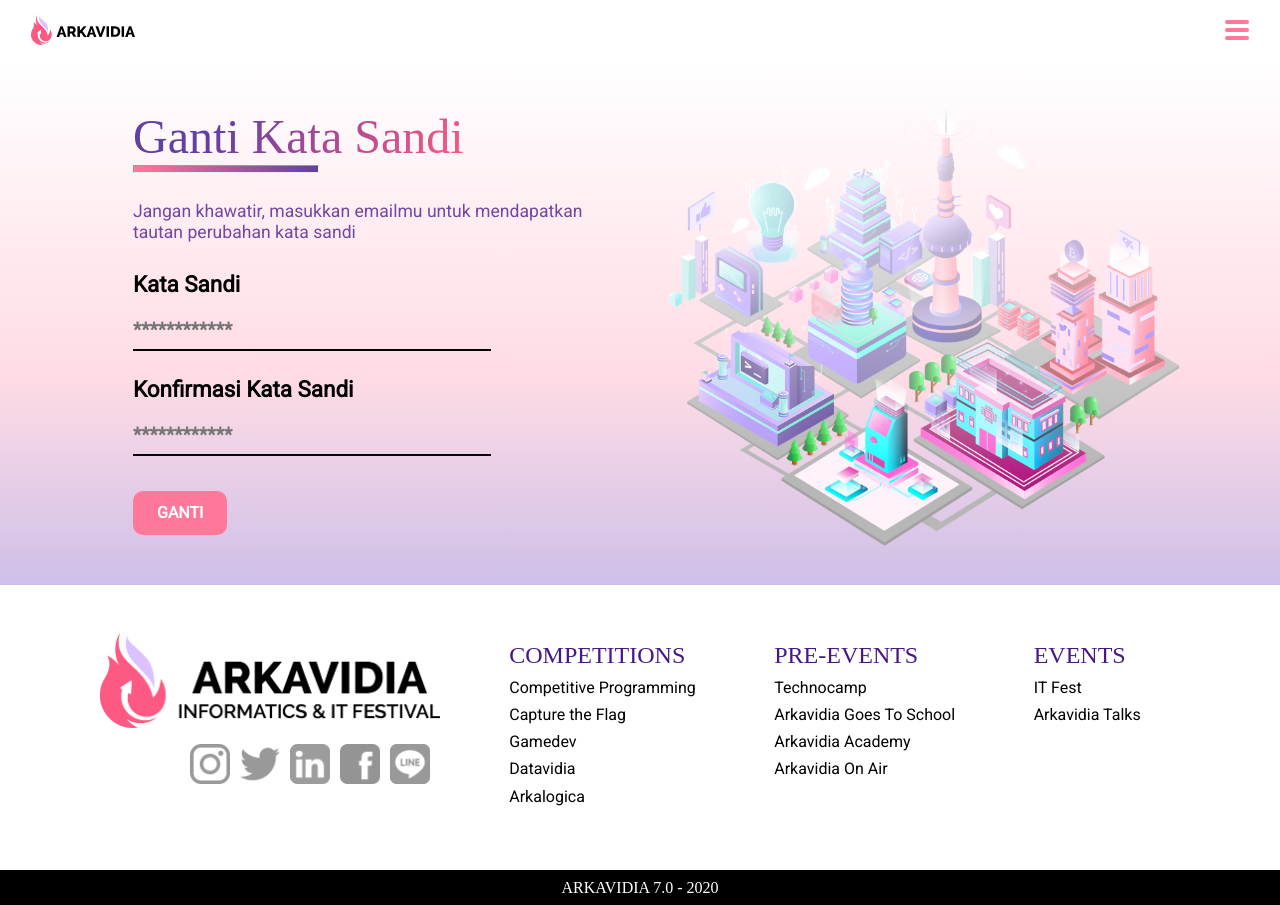
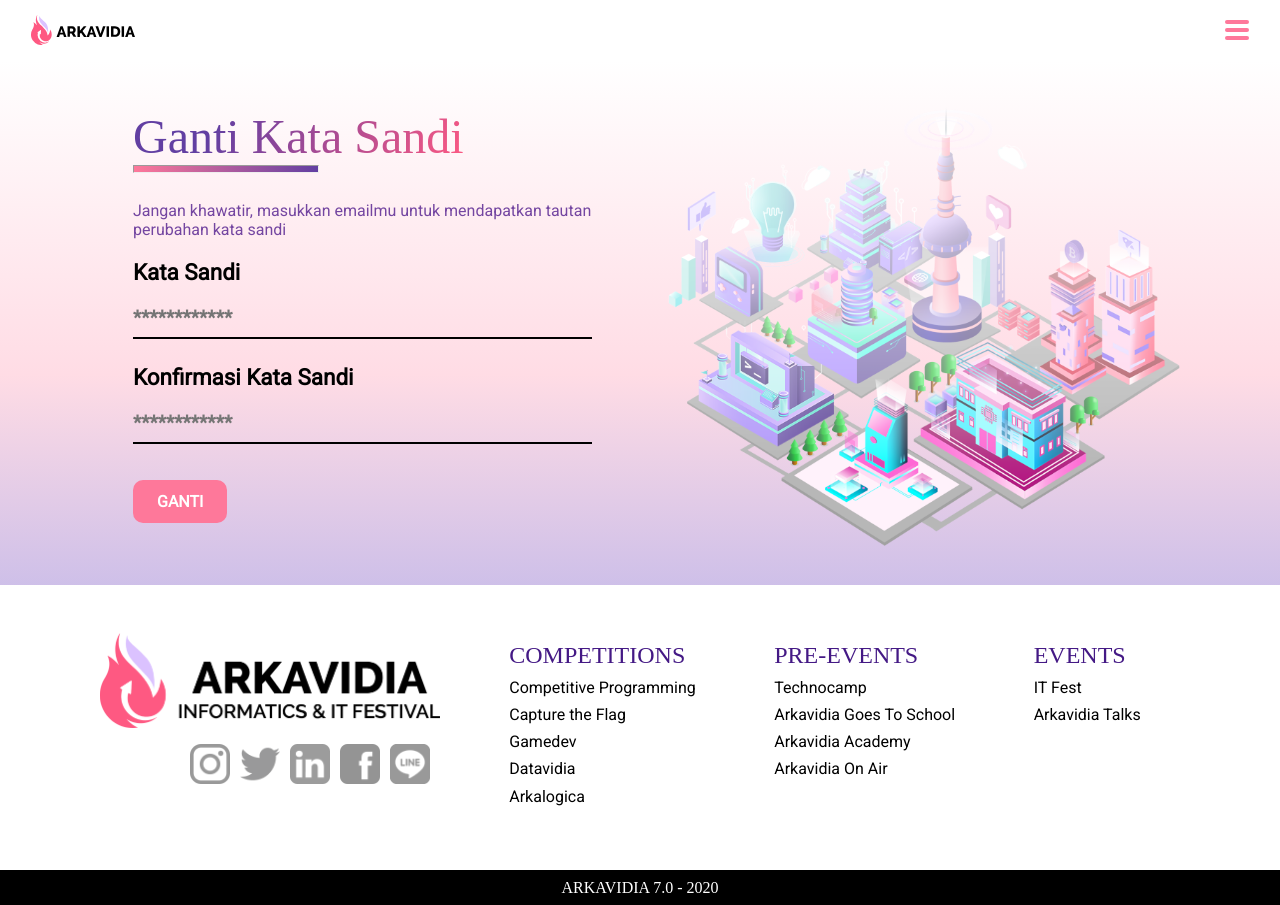
Before and after one commit to arkavidia-hmif/arkavidia-frontend, a Next.js app: page /email/recover/1 in a window 1280 px wide. Built offline with nearby package versions, Linux system fonts and the light colour scheme; a web font is replaced by a local one.

Commit message:
Move email page to AuthWrapper

```diff
--- a/components/auth/AuthWrapper.tsx
+++ b/components/auth/AuthWrapper.tsx
@@ -13,7 +13,7 @@ const AuthWrapper: React.FC<Props> = ({ children, title }) => {
   return (
     <Layout background={Theme.bgColors.whpipl} title={title}>
       <div className="container mx-auto row mb-3">
-        <div className="col-lg-6 px-4 px-md-5 mt-5">
+        <div className="col-lg-6 px-4 px-md-5 mt-5 mb-3">
           <ColorfulHeader color={Theme.headerColors.plpi} headingLevel={1} size="3rem">{title}</ColorfulHeader>
           <GradientSeparator />
           <br />
--- a/pages/email/recover/[token].tsx
+++ b/pages/email/recover/[token].tsx
@@ -4,6 +4,7 @@ import { useContext, useState } from "react";
 import { resetPassword } from "../../../api/auth";
 import { ApiError } from "../../../api/error";
 import Alert from "../../../components/Alert";
+import AuthWrapper from "../../../components/auth/AuthWrapper";
 import GradientSeparator from "../../../components/auth/GradientSeparator";
 import InputField from "../../../components/auth/InputField";
 import ColorfulHeader from "../../../components/ColorfulHeader";
@@ -59,16 +60,11 @@ const EmailRecover: React.FC = () => {
   };
 
   return (
-    <Layout background={Theme.bgColors.whpipl} title="Ganti Sandi">
-      <div className="container mx-auto row mb-3">
-        <div className="col-md-6 px-4 px-md-5 mt-5" >
-          <ColorfulHeader color={Theme.headerColors.plpi} headingLevel={6} size="3rem">Ganti Kata Sandi</ColorfulHeader>
-          <GradientSeparator />
-          <br />
+    <AuthWrapper title="Ganti Kata Sandi">
       {!success ?
         <>
           <Alert error={error} />
-              <p className="my-3">Jangan khawatir, masukkan emailmu untuk mendapatkan tautan perubahan kata sandi</p>
+          <p className="my-3 mb-4">Jangan khawatir, masukkan emailmu untuk mendapatkan tautan perubahan kata sandi</p>
           <form onSubmit={(evt) => {
             evt.preventDefault();
             onSubmit();
@@ -85,31 +81,8 @@ const EmailRecover: React.FC = () => {
             <FilledButton text="KEMBALI KE LOGIN" padding="0.75em 1.5em" />
           </Link>
         </>}
-        </div>
-        <div className="col-md-6">
-          <img src="/img/bg-white.png" />
-        </div>
-        <style jsx>
-          {`
-          form {
-            margin-top: 2rem;
-            height: auto;
-            width: 78%;
-            display: block;
-          }
-
-          p {
-            font-size: 1.1rem;
-            color: #7446A1;
-          }
-
-          img {
-            width: 100%;
-          }
-        `}
-        </style>
-      </div>
-    </Layout>
+      <style jsx>{`p {color: #7446A1}`}</style>
+    </AuthWrapper>
   );
 };
 
```
Also changed, not shown: pages/email/confirm/[token].tsx (+4 -17 lines). Lines whose indentation alone changed are shown as unchanged.
